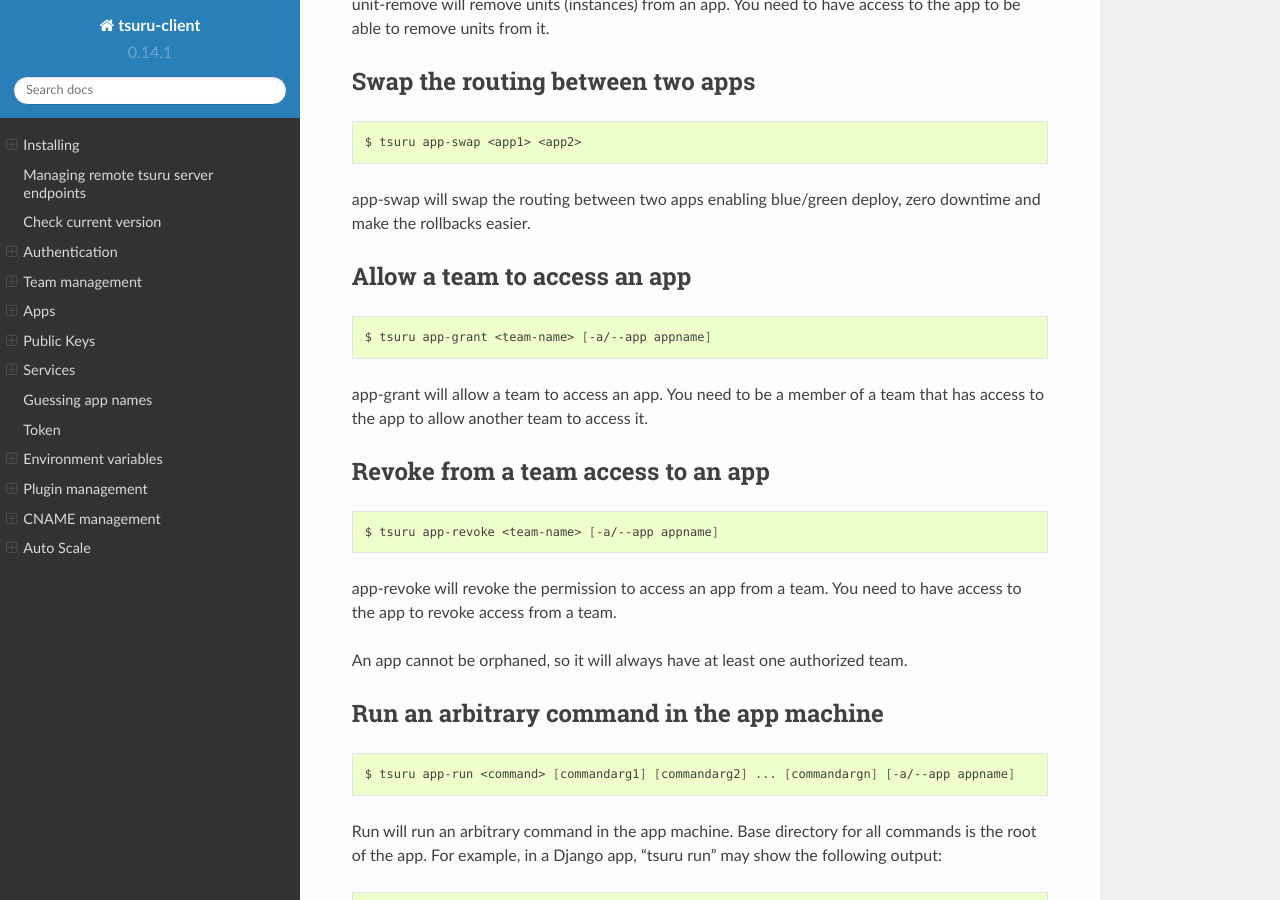
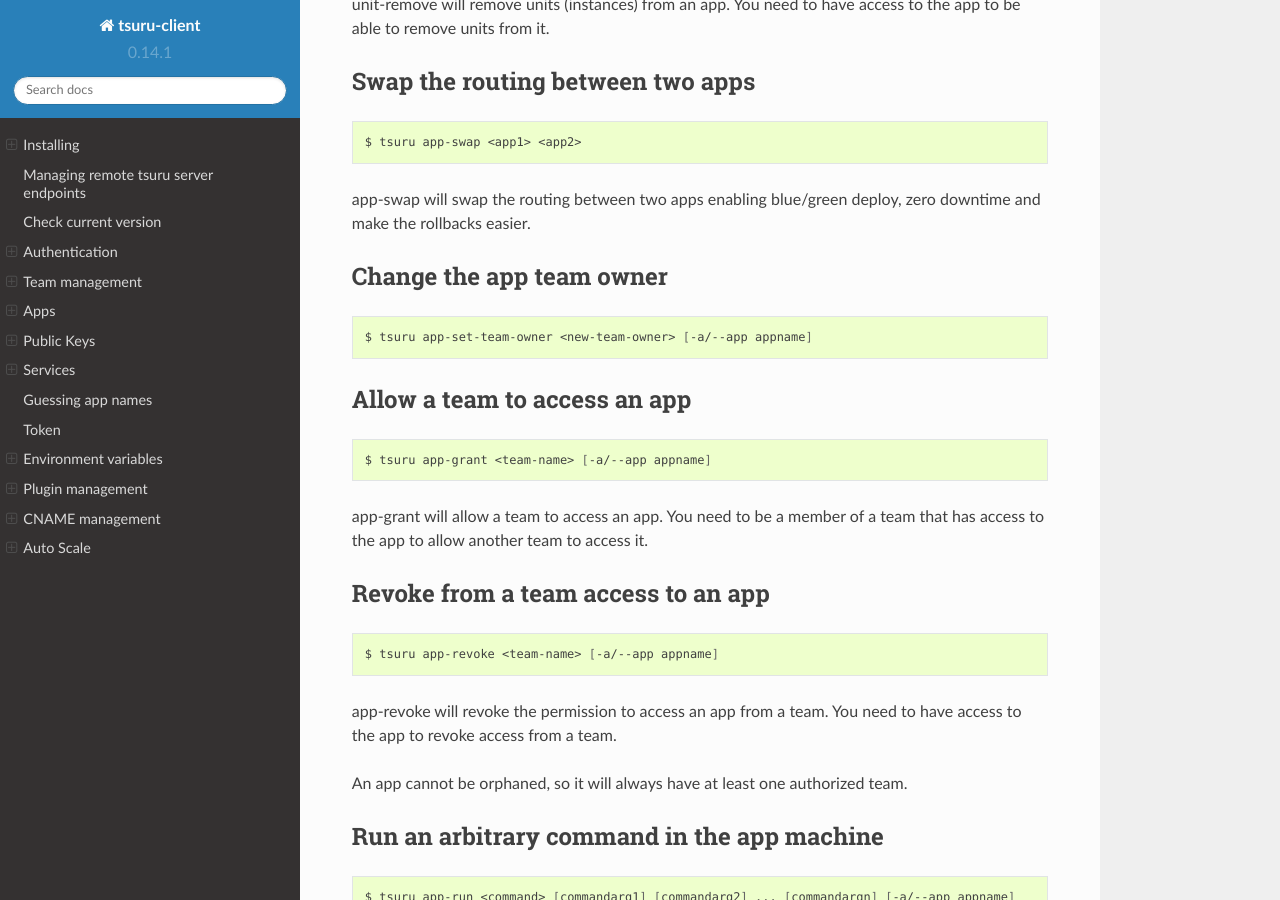
Before and after one commit to tsuru/tsuru-client, a Sphinx documentation site: the page built from docs/source/index.rst, in a window 1280 px wide and 900 px high, scrolled down 8411 px. Built offline with Sphinx 7.4.7 and the Read the Docs theme 2.0.0, drawn with Linux system fonts in a browser that asks for light colours.

Commit message:
add usage for app-set-team-owner command.

```diff
--- a/docs/source/index.rst
+++ b/docs/source/index.rst
@@ -485,6 +485,15 @@
 
 app-swap will swap the routing between two apps enabling blue/green deploy, zero downtime and make the rollbacks easier.
 
+Change the app team owner
+-------------------------
+
+.. highlight:: bash
+
+::
+
+    $ tsuru app-set-team-owner <new-team-owner> [-a/--app appname]
+
 Allow a team to access an app
 -----------------------------
 
```
